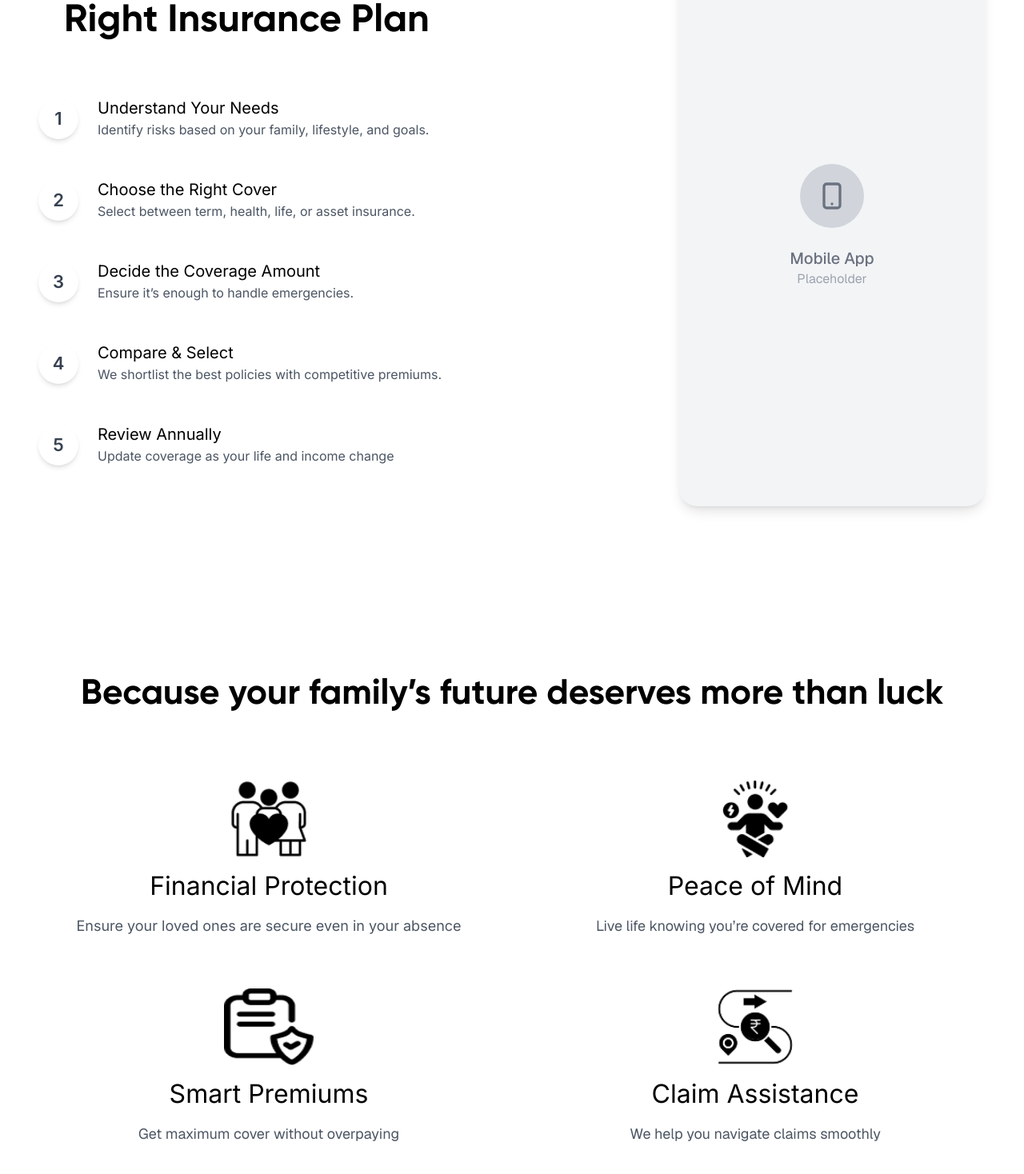
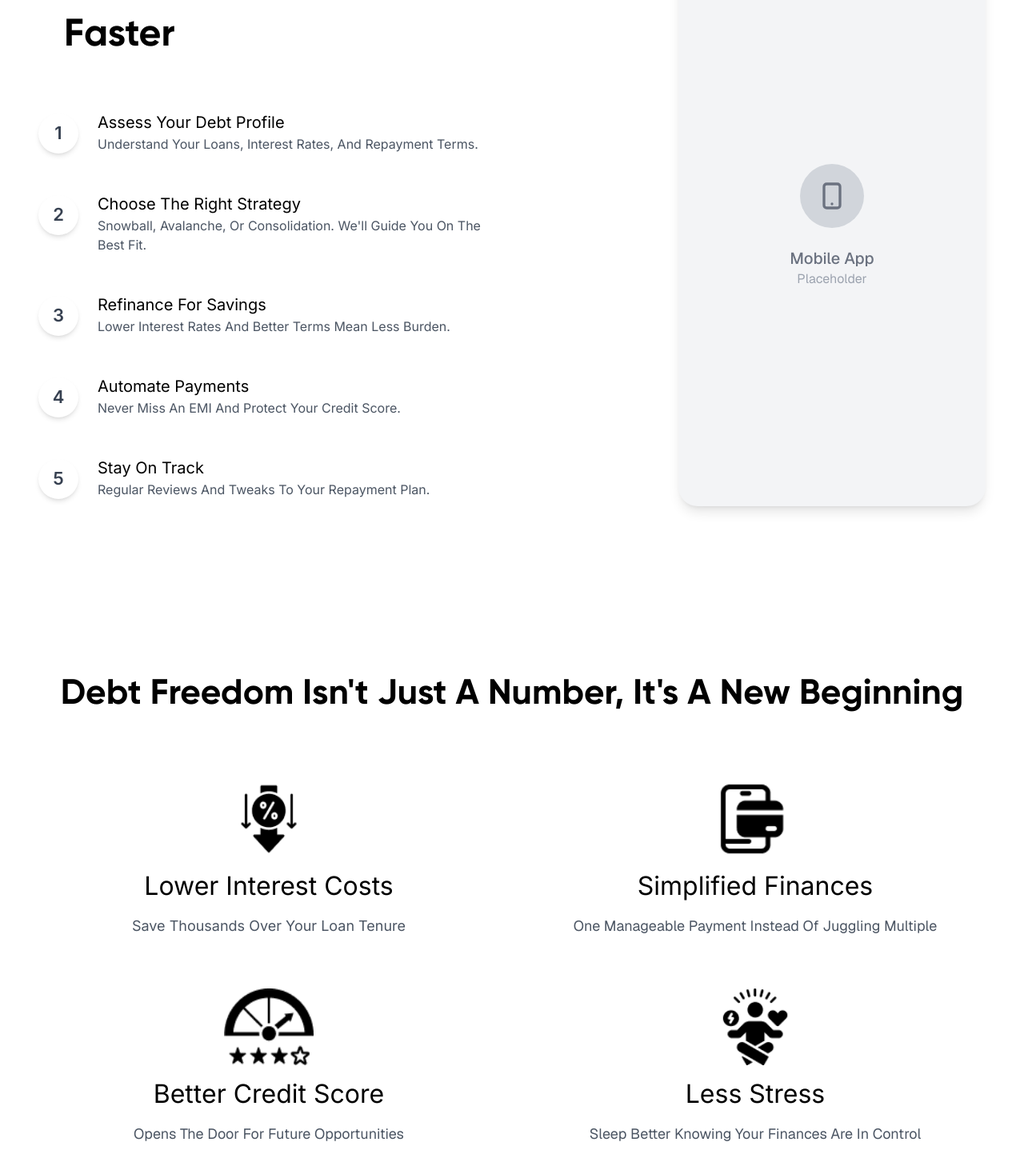
Before and after one commit to fydaa-app/fydaa-new-website, a Next.js app: page /resource/Emergencyfund in a window 1280 px wide. Shown: the part 1742-3210 px from the top of the page at 80% size. Built offline with nearby package versions, Linux system fonts and the light colour scheme.

Commit message:
Debt Management Service Page Fix

```diff
--- a/src/app/resource/DebtManagement&Refinancing/Takecontrol.tsx
+++ b/src/app/resource/DebtManagement&Refinancing/Takecontrol.tsx
@@ -7,7 +7,7 @@ const TakeControl: React.FC = () => {
       <section className="relative py-32 px-0 mx-0">
         <div className="w-full mx-0 px-0 relative">
 
-          <div className="text-left mt-16 mx-0 px-0">
+           <div className="text-left mt-16 mx-0 px-0">
             {/* Left Content */}
             <div className="space-y-6 relative z-20 mx-0 px-0">
               <div className="flex justify-between items-start mx-0 px-0">
--- a/src/app/resource/DebtManagement&Refinancing/debtfreedom.tsx
+++ b/src/app/resource/DebtManagement&Refinancing/debtfreedom.tsx
@@ -2,19 +2,17 @@ import React from 'react';
 
 const DebtFreedom: React.FC = () => {
   return (
-    <div className="w-full bg-[#ffffff] -mt-48 relative">
+    <div className="w-full bg-[#ffffff] -mt-48">
       {/* Top Section - White Background */}
-      <section className="bg-[#ffffff] text-black py-44 px-12 relative z-10 rounded-t-[56px]">
+      <section className="bg-[#ffffff] text-black py-40 px-12 relative z-10 rounded-t-[56px]">
         <div className="max-w-[1400px] mx-auto">
           <div className="flex items-center justify-between gap-16">
             {/* Left Side - Content */}
             <div className="flex-1 max-w-[650px]">
-              <h1 className="text-[48px] font-['Gilroy'] font-bold leading-tight ml-8">
-                How We Help You Get
+              <h1 className="text-[48px] font-['Gilroy'] font-bold leading-tight mb-16 ml-8">
+                How We Help You Get <span className="text-gray-400 font-normal italic">Debt-Free</span> Smarter & Faster
               </h1>
-              <h2 className="text-[48px] font-['Gilroy'] font-bold mb-16 leading-tight ml-8">
-                <span className="text-gray-400 font-normal italic">Debt-Free</span> Smarter & Faster
-              </h2>
+
 
               {/* Numbered Feature List */}
               <div className="space-y-12">
@@ -23,7 +21,7 @@ const DebtFreedom: React.FC = () => {
                     1
                   </div>
                   <div>
-                    <h3 className="font-['Inter'] font-regular text-[20px]">Assess Your Debt Profile</h3>
+                    <h3 className="font-['Inter'] font-normal text-[20px]">Assess Your Debt Profile</h3>
                     <p className="font-['Inter'] text-[16px] text-gray-600">Understand Your Loans, Interest Rates, And Repayment Terms.</p>
                   </div>
                 </div>
@@ -33,7 +31,7 @@ const DebtFreedom: React.FC = () => {
                     2
                   </div>
                   <div>
-                    <h3 className="font-['Inter'] font-regular text-[20px]">Choose The Right Strategy</h3>
+                    <h3 className="font-['Inter'] font-normal text-[20px]">Choose The Right Strategy</h3>
                     <p className="font-['Inter'] text-[16px] text-gray-600">Snowball, Avalanche, Or Consolidation. We'll Guide You On The Best Fit.</p>
                   </div>
                 </div>
@@ -43,7 +41,7 @@ const DebtFreedom: React.FC = () => {
                     3
                   </div>
                   <div>
-                    <h3 className="font-['Inter'] font-regular text-[20px]">Refinance For Savings</h3>
+                    <h3 className="font-['Inter'] font-normal text-[20px]">Refinance For Savings</h3>
                     <p className="font-['Inter'] text-[16px] text-gray-600">Lower Interest Rates And Better Terms Mean Less Burden.</p>
                   </div>
                 </div>
@@ -53,7 +51,7 @@ const DebtFreedom: React.FC = () => {
                     4
                   </div>
                   <div>
-                    <h3 className="font-['Inter'] font-regular text-[20px]">Automate Payments</h3>
+                    <h3 className="font-['Inter'] font-normal text-[20px]">Automate Payments</h3>
                     <p className="font-['Inter'] text-[16px] text-gray-600">Never Miss An EMI And Protect Your Credit Score.</p>
                   </div>
                 </div>
@@ -63,7 +61,7 @@ const DebtFreedom: React.FC = () => {
                     5
                   </div>
                   <div>
-                    <h3 className="font-['Inter'] font-regular text-[20px]">Stay On Track</h3>
+                    <h3 className="font-['Inter'] font-normal text-[20px]">Stay On Track</h3>
                     <p className="font-['Inter'] text-[16px] text-gray-600">Regular Reviews And Tweaks To Your Repayment Plan.</p>
                   </div>
                 </div>
@@ -90,6 +88,8 @@ const DebtFreedom: React.FC = () => {
 
       {/* Bottom Section - Light Background */}
       <section className="bg-white text-black py-12 pb-24 px-12 relative">
+
+
         <div className="max-w-[1400px] mx-auto">
           <h2 className="text-[44px] font-['Gilroy'] font-bold text-center mb-20 leading-tight">
             Debt Freedom Isn't Just A Number, It's A New Beginning
@@ -100,8 +100,7 @@ const DebtFreedom: React.FC = () => {
             {/* Top Left */}
             <div className="text-center">
               <div className="flex justify-center mx-auto mb-3">
-                <img src="/resource/DebtManagement&Refinancing/lowcost.png" alt="Lower Interest" className="w-16 h-16 sm:w-20 sm:h-20 md:w-24 md:h-24 lg:w-28 lg:h-28 xl:w-32 xl:h-32 2xl:w-36 2xl:h-36 object-contain mx-auto"
- />
+                <img src="/resource/DebtManagement&Refinancing/lowcost.png" alt="Lower Interest" className="w-24 h-24" />
               </div>
               <h3 className="text-[32px] font-['Inter'] font-normal mb-3">Lower Interest Costs</h3>
               <p className="text-[18px] font-['Inter'] font-normal text-gray-600">Save Thousands Over Your Loan Tenure</p>
@@ -110,8 +109,7 @@ const DebtFreedom: React.FC = () => {
             {/* Top Right */}
             <div className="text-center">
               <div className="flex justify-center mx-auto mb-3">
-                <img src="/resource/DebtManagement&Refinancing/payment.png" alt="Simplified Finances" className="w-16 h-16 sm:w-20 sm:h-20 md:w-24 md:h-24 lg:w-28 lg:h-28 xl:w-32 xl:h-32 2xl:w-36 2xl:h-36 object-contain mx-auto"
- />
+                <img src="/resource/DebtManagement&Refinancing/payment.png" alt="Simplified Finances" className="w-24 h-24" />
               </div>
               <h3 className="text-[32px] font-['Inter'] font-normal mb-3">Simplified Finances</h3>
               <p className="text-gray-600 text-lg">One Manageable Payment Instead Of Juggling Multiple</p>
@@ -120,8 +118,7 @@ const DebtFreedom: React.FC = () => {
             {/* Bottom Left */}
             <div className="text-center">
               <div className="flex justify-center mx-auto mb-3">
-                <img src="/resource/DebtManagement&Refinancing/creditscore.png" alt="Better Credit Score" className="w-16 h-16 sm:w-20 sm:h-20 md:w-24 md:h-24 lg:w-28 lg:h-28 xl:w-32 xl:h-32 2xl:w-36 2xl:h-36 object-contain mx-auto"
- />
+                <img src="/resource/DebtManagement&Refinancing/creditscore.png" alt="Better Credit Score" className="w-28 h-24" />
               </div>
               <h3 className="text-[32px] font-['Inter'] font-normal mb-3">Better Credit Score</h3>
               <p className="text-gray-600 text-lg">Opens The Door For Future Opportunities</p>
@@ -130,8 +127,7 @@ const DebtFreedom: React.FC = () => {
             {/* Bottom Right */}
             <div className="text-center">
               <div className="flex justify-center mx-auto mb-3">
-                <img src="/resource/DebtManagement&Refinancing/stress.png" alt="Less Stress" className="w-16 h-16 sm:w-20 sm:h-20 md:w-24 md:h-24 lg:w-28 lg:h-28 xl:w-32 xl:h-32 2xl:w-36 2xl:h-36 object-contain mx-auto"
- />
+                <img src="/resource/DebtManagement&Refinancing/stress.png" alt="Less Stress" className="w-24 h-24" />
               </div>
               <h3 className="text-[32px] font-['Inter'] font-normal mb-3">Less Stress</h3>
               <p className="text-gray-600 text-lg">Sleep Better Knowing Your Finances Are In Control</p>
@@ -139,6 +135,7 @@ const DebtFreedom: React.FC = () => {
           </div>
         </div>
       </section>
+
 
       {/* Bottom Gradient Border - Full viewport width */}
       <div className="w-screen -mb-8 relative z-0" style={{ marginLeft: 'calc(-50vw + 50%)' }}>
@@ -152,4 +149,4 @@ const DebtFreedom: React.FC = () => {
   );
 };
 
-export default DebtFreedom
+export default DebtFreedom;
--- a/src/app/resource/Emergencyfund/debtfreedom.tsx
+++ b/src/app/resource/Emergencyfund/debtfreedom.tsx
@@ -10,7 +10,7 @@ const DebtFreedom: React.FC = () => {
             {/* Left Side - Content */}
             <div className="flex-1 max-w-[650px]">
               <h1 className="text-[48px] font-['Gilroy'] font-bold leading-tight mb-16 ml-8">
-                 Your 5-Step Path to the Right Insurance Plan
+                How We Help You Get <span className="text-gray-400 font-normal italic">Debt-Free</span> Smarter & Faster
               </h1>
 
 
@@ -21,8 +21,8 @@ const DebtFreedom: React.FC = () => {
                     1
                   </div>
                   <div>
-                    <h3 className="font-['Inter'] font-normal text-[20px]">Understand Your Needs</h3>
-                    <p className="font-['Inter'] text-[16px] text-gray-600">Identify risks based on your family, lifestyle, and goals.</p>
+                    <h3 className="font-['Inter'] font-normal text-[20px]">Assess Your Debt Profile</h3>
+                    <p className="font-['Inter'] text-[16px] text-gray-600">Understand Your Loans, Interest Rates, And Repayment Terms.</p>
                   </div>
                 </div>
 
@@ -31,8 +31,8 @@ const DebtFreedom: React.FC = () => {
                     2
                   </div>
                   <div>
-                    <h3 className="font-['Inter'] font-normal text-[20px]">Choose the Right Cover</h3>
-                    <p className="font-['Inter'] text-[16px] text-gray-600">Select between term, health, life, or asset insurance.</p>
+                    <h3 className="font-['Inter'] font-normal text-[20px]">Choose The Right Strategy</h3>
+                    <p className="font-['Inter'] text-[16px] text-gray-600">Snowball, Avalanche, Or Consolidation. We'll Guide You On The Best Fit.</p>
                   </div>
                 </div>
 
@@ -41,8 +41,8 @@ const DebtFreedom: React.FC = () => {
                     3
                   </div>
                   <div>
-                    <h3 className="font-['Inter'] font-normal text-[20px]">Decide the Coverage Amount</h3>
-                    <p className="font-['Inter'] text-[16px] text-gray-600">Ensure it’s enough to handle emergencies.</p>
+                    <h3 className="font-['Inter'] font-normal text-[20px]">Refinance For Savings</h3>
+                    <p className="font-['Inter'] text-[16px] text-gray-600">Lower Interest Rates And Better Terms Mean Less Burden.</p>
                   </div>
                 </div>
 
@@ -51,8 +51,8 @@ const DebtFreedom: React.FC = () => {
                     4
                   </div>
                   <div>
-                    <h3 className="font-['Inter'] font-normal text-[20px]">Compare & Select</h3>
-                    <p className="font-['Inter'] text-[16px] text-gray-600">We shortlist the best policies with competitive premiums.</p>
+                    <h3 className="font-['Inter'] font-normal text-[20px]">Automate Payments</h3>
+                    <p className="font-['Inter'] text-[16px] text-gray-600">Never Miss An EMI And Protect Your Credit Score.</p>
                   </div>
                 </div>
 
@@ -61,8 +61,8 @@ const DebtFreedom: React.FC = () => {
                     5
                   </div>
                   <div>
-                    <h3 className="font-['Inter'] font-normal text-[20px]">Review Annually</h3>
-                    <p className="font-['Inter'] text-[16px] text-gray-600">Update coverage as your life and income change</p>
+                    <h3 className="font-['Inter'] font-normal text-[20px]">Stay On Track</h3>
+                    <p className="font-['Inter'] text-[16px] text-gray-600">Regular Reviews And Tweaks To Your Repayment Plan.</p>
                   </div>
                 </div>
               </div>
@@ -87,54 +87,55 @@ const DebtFreedom: React.FC = () => {
       </section>
 
       {/* Bottom Section - Light Background */}
-              <section className="bg-white text-black py-12 pb-24 px-12 relative">
+      <section className="bg-white text-black py-12 pb-24 px-12 relative">
 
 
         <div className="max-w-[1400px] mx-auto">
           <h2 className="text-[44px] font-['Gilroy'] font-bold text-center mb-20 leading-tight">
-             Because your family’s future deserves more than luck
+            Debt Freedom Isn't Just A Number, It's A New Beginning
           </h2>
 
           {/* Four Feature Blocks */}
           <div className="grid grid-cols-1 md:grid-cols-2 gap-16 max-w-6xl mx-auto">
             {/* Top Left */}
             <div className="text-center">
-                              <div className="flex justify-center mx-auto mb-3">
-                  <img src="/resource/Emergencyfund/familysupport.png" alt="Lower Interest" className="w-24 h-24" />
-                </div>
-              <h3 className="text-[32px] font-['Inter'] font-normal mb-3">Financial Protection</h3>
-              <p className="text-[18px] font-['Inter'] font-normal text-gray-600">Ensure your loved ones are secure even in your absence</p>
+              <div className="flex justify-center mx-auto mb-3">
+                <img src="/resource/DebtManagement&Refinancing/lowcost.png" alt="Lower Interest" className="w-24 h-24" />
+              </div>
+              <h3 className="text-[32px] font-['Inter'] font-normal mb-3">Lower Interest Costs</h3>
+              <p className="text-[18px] font-['Inter'] font-normal text-gray-600">Save Thousands Over Your Loan Tenure</p>
             </div>
 
             {/* Top Right */}
             <div className="text-center">
-                              <div className="flex justify-center mx-auto mb-3">
-                  <img src="/resource/Emergencyfund/peace.png" alt="Simplified Finances" className="w-24 h-24" />
-                </div>
-              <h3 className="text-[32px] font-['Inter'] font-normal mb-3">Peace of Mind</h3>
-              <p className="text-gray-600 text-lg">Live life knowing you’re covered for emergencies</p>
+              <div className="flex justify-center mx-auto mb-3">
+                <img src="/resource/DebtManagement&Refinancing/payment.png" alt="Simplified Finances" className="w-24 h-24" />
+              </div>
+              <h3 className="text-[32px] font-['Inter'] font-normal mb-3">Simplified Finances</h3>
+              <p className="text-gray-600 text-lg">One Manageable Payment Instead Of Juggling Multiple</p>
             </div>
 
             {/* Bottom Left */}
             <div className="text-center">
               <div className="flex justify-center mx-auto mb-3">
-                <img src="/resource/Emergencyfund/smart.png" alt="Better Credit Score" className="w-28 h-24" />
+                <img src="/resource/DebtManagement&Refinancing/creditscore.png" alt="Better Credit Score" className="w-28 h-24" />
               </div>
-              <h3 className="text-[32px] font-['Inter'] font-normal mb-3">Smart Premiums</h3>
-              <p className="text-gray-600 text-lg">Get maximum cover without overpaying</p>
+              <h3 className="text-[32px] font-['Inter'] font-normal mb-3">Better Credit Score</h3>
+              <p className="text-gray-600 text-lg">Opens The Door For Future Opportunities</p>
             </div>
 
             {/* Bottom Right */}
             <div className="text-center">
               <div className="flex justify-center mx-auto mb-3">
-              <img src="/resource/Emergencyfund/claim.png" alt="Less Stress" className="w-24 h-24" />
+                <img src="/resource/DebtManagement&Refinancing/stress.png" alt="Less Stress" className="w-24 h-24" />
               </div>
-              <h3 className="text-[32px] font-['Inter'] font-normal mb-3">Claim Assistance</h3>
-              <p className="text-gray-600 text-lg">We help you navigate claims smoothly</p>
+              <h3 className="text-[32px] font-['Inter'] font-normal mb-3">Less Stress</h3>
+              <p className="text-gray-600 text-lg">Sleep Better Knowing Your Finances Are In Control</p>
             </div>
           </div>
         </div>
       </section>
+
 
       {/* Bottom Gradient Border - Full viewport width */}
       <div className="w-screen -mb-8 relative z-0" style={{ marginLeft: 'calc(-50vw + 50%)' }}>
@@ -148,4 +149,4 @@ const DebtFreedom: React.FC = () => {
   );
 };
 
-export default DebtFreedom
+export default DebtFreedom;
```
